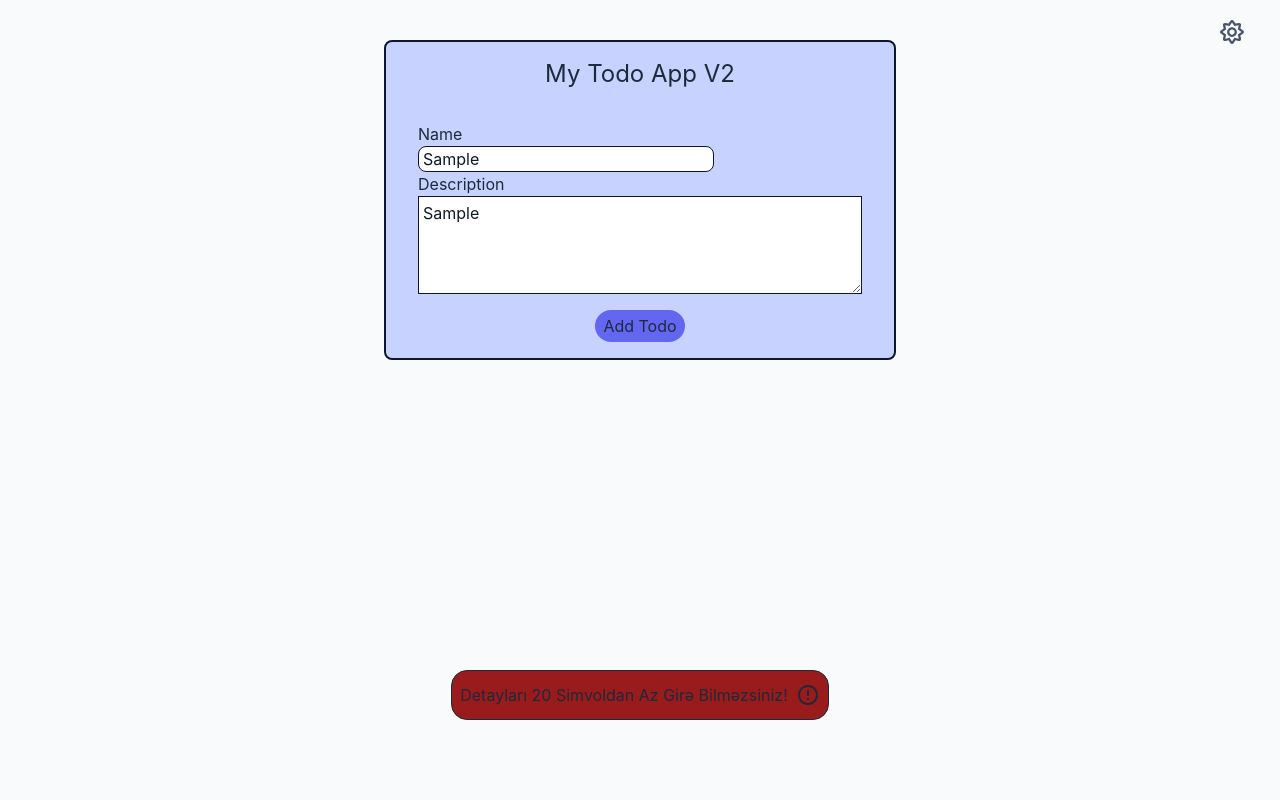
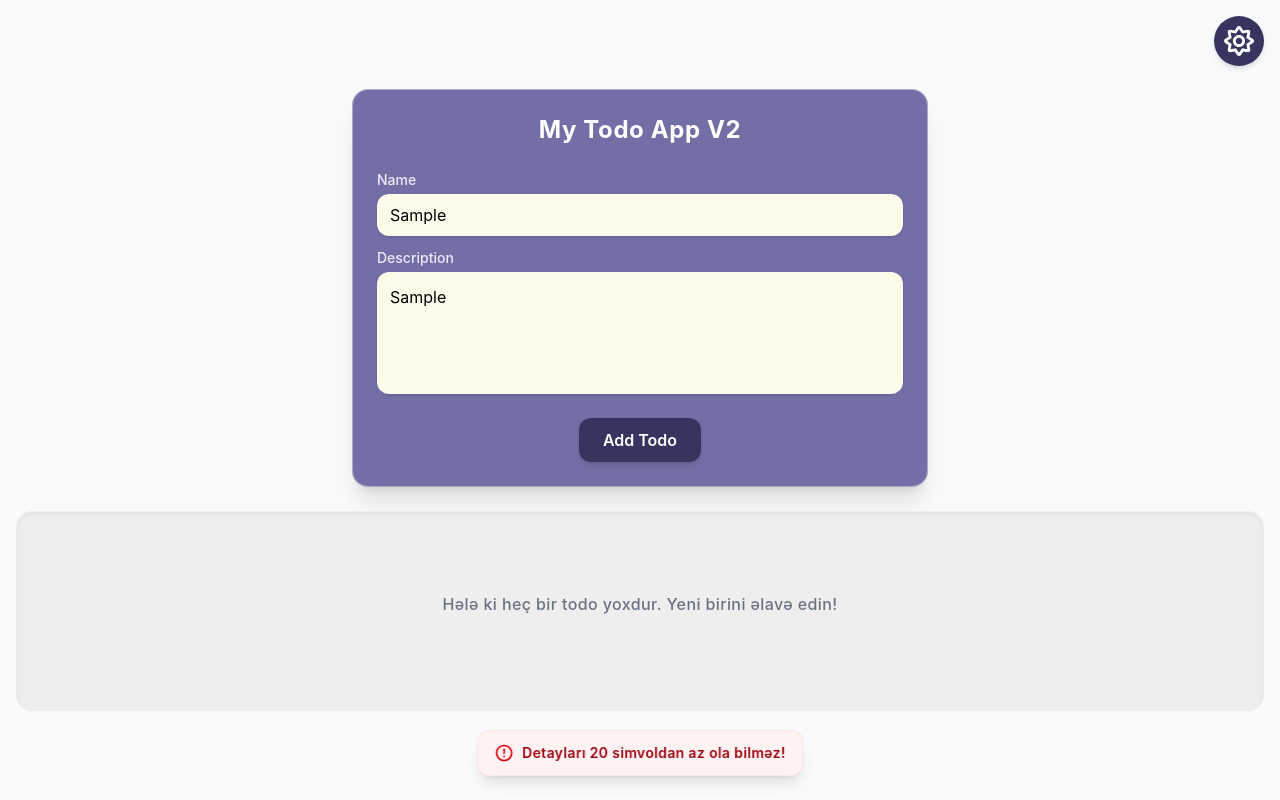
Before and after one commit to Appleex0/my-todo-app-v2, a React (Vite) app: page / in a window 1280 px wide. Both pictures are taken after typing "Sample", "Sample" into the empty fields and a click on the button "Add Todo". Built offline with nearby package versions, Linux system fonts and the light colour scheme.

Commit message:
Refactor Todo components for improved styling and functionality; update theme handling and enhance error templates

```diff
--- a/src/App.tsx
+++ b/src/App.tsx
@@ -1,12 +1,11 @@
 import TodoScreen from "./components/TodoScreen"
 
 function App() {
-
   return (
     <>
-    <div className="w-screen h-screen flex justify-center items-center  bg-[#FAFAFA]  dark:bg-[#2e0053] overflow-x-hidden">
-      <TodoScreen/>
-    </div>
+      <div className="min-h-screen w-full flex justify-center items-center bg-gray-50 dark:bg-gray-800 antialiased selection:bg-indigo-500 selection:text-white">
+        <TodoScreen/>
+      </div>
     </>
   )
 }
--- a/src/components/Error/ErrorTemplate.tsx
+++ b/src/components/Error/ErrorTemplate.tsx
@@ -1,10 +1,14 @@
 import { MdErrorOutline } from "react-icons/md";
 
-function ErrorTemplate({ details, detailsNumber, howMuch }: any) {
+function ErrorTemplate({ details, detailsNumber, howMuch }: {details:string, detailsNumber:string, howMuch:string}) {
   return (
-    <div className="flex justify-center items-center gap-2 fixed bottom-20 border px-2 py-3 rounded-2xl bg-red-800 text-amber-50 ">
-      {details} {detailsNumber} Simvoldan {howMuch} Girə Bilməzsiniz!
-      <MdErrorOutline className="text-2xl" />
+    <div className="fixed bottom-6 left-1/2 -translate-x-1/2 z-50 flex items-center justify-between gap-3 min-w-70 max-w-md border border-red-200/30 dark:border-red-900/50 px-4 py-3 rounded-xl bg-red-50 dark:bg-red-950/40 text-red-800 dark:text-red-200 shadow-lg backdrop-blur-sm transition-all duration-300 animate-slide-up">
+      <div className="flex items-center gap-2 text-sm font-semibold tracking-wide">
+        <MdErrorOutline className="text-xl shrink-0 text-red-600 dark:text-red-400" />
+        <span>
+          {details} {detailsNumber} simvoldan {howMuch.toLowerCase()} ola bilməz!
+        </span>
+      </div>
     </div>
   );
 }
--- a/src/components/TodoEditMode.tsx
+++ b/src/components/TodoEditMode.tsx
@@ -17,6 +17,7 @@ function TodoEditMode() {
   const [description, setDescription] = useState<string>(todo.description);
   const hasError = isMinInput || isMaxInput || isMinDesc || isMaxDesc;
   const dispatch = useDispatch();
+
   const cancel = () => {
     dispatch(editMode(false));
   };
@@ -30,11 +31,11 @@ function TodoEditMode() {
         description,
       }),
     );
-
     dispatch(editMode(false));
   };
+
   return (
-    <div className="flex absolute h-full w-full justify-center items-center backdrop-blur-sm ">
+    <div className="fixed inset-0 z-50 flex justify-center items-center backdrop-blur-md bg-slate-900/40 dark:bg-black/60 p-4 transition-all duration-300 animate-fade-in">
       {isMinInput && (
         <ErrorTemplate details={"Adı"} detailsNumber={"5"} howMuch={"Az"} />
       )}
@@ -55,45 +56,52 @@ function TodoEditMode() {
           howMuch={"Çox"}
         />
       )}
-      <div className=" border bg-green-300 w-2/7 h-1/3">
-        <div className="flex gap-3 p-4 h-9/10 w-full">
-          <div className="flex flex-col p-1 gap-10">
-            <label className="" htmlFor="Name">
+
+      <div className="bg-white dark:bg-slate-900 w-full max-w-md rounded-2xl shadow-2xl border border-slate-200/60 dark:border-slate-800 p-6 flex flex-col gap-5 transition-all transform scale-100">
+
+        <h2 className="text-xl font-bold text-slate-800 dark:text-slate-100 tracking-wide border-b border-slate-100 dark:border-slate-800 pb-2">
+          Todo Redaktə Et
+        </h2>
+
+        <div className="flex flex-col gap-4">
+
+          <div className="flex flex-col gap-1.5">
+            <label className="text-xs font-semibold tracking-wider uppercase text-slate-500 dark:text-slate-400" htmlFor="Name">
               Name
             </label>
-            <label className="" htmlFor="Description">
-              Description
-            </label>
-          </div>
-          <div className="flex flex-col p-1 gap-5 w-full h-full">
             <input
               maxLength={25}
+              id="Name"
+              type="text"
+              value={name}
+              className="w-full outline-none border border-slate-200 dark:border-slate-700 px-3 py-2 rounded-xl dark:focus:bg-slate-800 transition-all duration-200 bg-slate-50 dark:bg-slate-800 text-slate-800 dark:text-slate-100 focus:bg-white dark:focus:bg-slate-850 focus:border-indigo-500 dark:focus:border-amber-500 focus:ring-2 focus:ring-indigo-100 dark:focus:ring-amber-500/10"
               onChange={(e: React.ChangeEvent<HTMLInputElement>) => {
                 const value = e.target.value;
                 setName(value);
                 if (value.length < 5) {
                   setIsMaxInput(false);
                   setIsMinInput(true);
-                  console.log(value.length)
                 } else if (value.length >= 25) {
                   setIsMaxInput(true);
                   setIsMinInput(false);
-                } else if(value.length == 0){
-                  setIsMinInput(false);
-                  setIsMaxInput(false);
                 } else {
                   setIsMinInput(false);
                   setIsMaxInput(false);
-                  setName(e.target.value);
                 }
               }}
-              value={name}
-              className="outline-none border px-1 rounded-lg w-full transition-transform bg-amber-50 hover:scale-102"
-              id="Name"
-              type="text"
             />
+          </div>
+
+          <div className="flex flex-col gap-1.5">
+            <label className="text-xs font-semibold tracking-wider uppercase text-slate-500 dark:text-slate-400" htmlFor="Description">
+              Description
+            </label>
             <textarea
               maxLength={301}
+              id="Description"
+              rows={4}
+              value={description}
+              className="w-full outline-none border dark:focus:bg-slate-800 border-slate-200 dark:border-slate-700 p-3 rounded-xl transition-all duration-200 bg-slate-50 dark:bg-slate-800 text-slate-800 dark:text-slate-100 focus:bg-white dark:focus:bg-slate-850 focus:border-indigo-500 dark:focus:border-amber-500 focus:ring-2 focus:ring-indigo-100 dark:focus:ring-amber-500/10 resize-none"
               onChange={(e: React.ChangeEvent<HTMLTextAreaElement>) => {
                 const value = e.target.value;
                 setDescription(value);
@@ -103,41 +111,38 @@ function TodoEditMode() {
                 } else if (value.length >= 301) {
                   setIsMaxDesc(true);
                   setIsMinDesc(false);
-                } else if(value.length == 0){
-                  setIsMinDesc(false);
-                  setIsMaxDesc(false);
                 } else {
                   setIsMinDesc(false);
                   setIsMaxDesc(false);
-                  setDescription(e.target.value);
                 }
               }}
-              value={description}
-              id="Description"
-              className="w-full h-full outline-none border p-1transition-transform bg-amber-50 hover:scale-102 resize-none"
             ></textarea>
           </div>
         </div>
-        <div className="flex justify-end gap-5 pr-2">
-          <div
-            onClick={() => {
-              save();
-            }}
-            className={
+
+        <div className="flex justify-end items-center gap-3 mt-2 pt-3 border-t border-slate-100 dark:border-slate-800">
+          <button
+            onClick={cancel}
+            type="button"
+            className="px-4 py-2 rounded-xl text-sm font-semibold text-slate-600 hover:text-slate-800 dark:text-slate-400 dark:hover:text-slate-200 hover:bg-slate-100 dark:hover:bg-slate-800 transition-all duration-150 cursor-pointer"
+          >
+            Cancel
+          </button>
+
+          <button
+            onClick={save}
+            disabled={hasError}
+            type="button"
+            className={`px-5 py-2 rounded-xl text-sm font-bold shadow-sm transition-all duration-200 ${
               hasError
-                ? "text-xl font-black text-blue-400 cursor-no-drop "
-                : "text-xl font-black text-blue-600 cursor-pointer hover:text-blue-400"
-            }
+                ? "bg-indigo-300 dark:bg-slate-800 text-indigo-100 dark:text-slate-600 cursor-not-allowed shadow-none"
+                : "bg-indigo-600 hover:bg-indigo-700 dark:bg-amber-500 dark:hover:bg-amber-600 text-white dark:text-slate-950 active:scale-97 cursor-pointer"
+            }`}
           >
             Save
-          </div>
-          <div
-            onClick={cancel}
-            className="text-xl font-bold text-red-700 cursor-pointer hover:text-red-400"
-          >
-            Cancel
-          </div>
+          </button>
         </div>
+
       </div>
     </div>
   );
--- a/src/components/TodoList.tsx
+++ b/src/components/TodoList.tsx
@@ -2,20 +2,27 @@ import type { RootState } from "../features/store";
 import type { TodoType } from '../features/Types/todoType'
 import Todo from './Todo'
 import { useSelector } from "react-redux"
+
 function TodoList() {
     const todos = useSelector((state: RootState) => state.todo.list)
 
     return (
-        <div className='w-full overflow-x-hidden overflow-y-auto px-15 py-8 '>
-            <div className="grid grid-cols-1 sm:grid-cols-2 md:grid-cols-2 lg:grid-cols-3 xl:grid-cols-4 gap-4">
-                {
-                    todos && todos.map((todo: TodoType)=>{
+        <div className="w-full max-w-7xl mx-auto rounded-2xl px-4 py-8 bg-[#EEEEEE] dark:bg-slate-900/40 border border-transparent dark:border-slate-800/50 shadow-inner min-h-50 transition-all duration-300">
+            {todos && todos.length > 0 ? (
+                <div className="grid grid-cols-1 sm:grid-cols-2 md:grid-cols-2 lg:grid-cols-3 xl:grid-cols-4 gap-6 auto-rows-max">
+                    {todos.map((todo: TodoType) => {
                         return (
                             <Todo key={todo.id} todo={todo}/>
                         )
-                    })
-                }
-            </div>
+                    })}
+                </div>
+            ) : (
+                <div className="flex flex-col items-center justify-center py-12 text-center">
+                    <p className="text-gray-500 dark:text-slate-400 font-medium tracking-wide">
+                        Hələ ki heç bir todo yoxdur. Yeni birini əlavə edin!
+                    </p>
+                </div>
+            )}
         </div>
     )
 }
--- a/src/components/TodoScreen.tsx
+++ b/src/components/TodoScreen.tsx
@@ -6,9 +6,9 @@ import { useSelector } from "react-redux";
 import type { RootState } from "../features/store";
 import TodoEditMode from "./TodoEditMode";
 import ErrorTemplate from "./Error/ErrorTemplate";
-import { MdModeNight } from "react-icons/md";
+import { changeTheme } from "../features/additionSlice";
+import { MdDarkMode } from "react-icons/md";
 import { FaRegSun } from "react-icons/fa";
-import { changeTheme } from "../features/additionSlice";
 
 function TodoScreen() {
   const [isMinInput, setIsMinInput] = useState<boolean>(false);
@@ -22,13 +22,15 @@ function TodoScreen() {
     (state: RootState) => state.addition.isEditMode,
   );
 
-  const isDark = useSelector((state: RootState) => state.addition.isDark)
-  const change = () => {
-    dispatch(changeTheme())
-    console.log(isDark)
-  }
   const addTodo = () => {
-    if (isMinInput || isMaxInput || isMinDesc || isMaxDesc || name.length === 0 || description.length === 0) {
+    if (
+      isMinInput ||
+      isMaxInput ||
+      isMinDesc ||
+      isMaxDesc ||
+      name.length === 0 ||
+      description.length === 0
+    ) {
       return;
     }
     return (
@@ -43,20 +45,17 @@ function TodoScreen() {
       setDescription("")
     );
   };
+
+  const isDark = useSelector((state: RootState) => state.addition.isDark);
+
+  const toggleTheme = () => {
+    dispatch(changeTheme());
+  };
+
+
+
   return (
-    <div className="flex justify-center items-center flex-col w-full h-full relative">
-      <div onClick={() => {
-        change()
-      }} className="absolute  top-13 right-20 xl:right-15 lg:top-5 lg:right-15 md:top-5 md:right-15  text-2xl text-gray-700 hover:scale-120 transition-all cursor-pointer duration-500">
-        <MdModeNight
-          className={`absolute transition-all duration-500 transform ${isDark ? "opacity-100 rotate-0 scale-100" : "opacity-0 -rotate-90 scale-0"
-            }`}
-        />
-        <FaRegSun
-          className={`absolute transition-all duration-500 transform ${!isDark ? "opacity-100 rotate-0 scale-100" : "opacity-0 rotate-90 scale-0"
-            }`}
-        />
-      </div>
+    <div className="flex justify-center items-center flex-col w-full min-h-screen relative p-4 bg-gray-50 dark:bg-gray-950 transition-colors duration-300">
       {isMinInput && (
         <ErrorTemplate details={"Adı"} detailsNumber={"5"} howMuch={"Az"} />
       )}
@@ -78,11 +77,31 @@ function TodoScreen() {
         />
       )}
       {isEditMode && <TodoEditMode />}
-      <div className="flex flex-col justify-center items-center gap-8 border-2 px-8 py-4 h-3/7 w-4/5 bg-[#716FA5] sm:h-2/5 lg:h-2/5 lg:w-1/2 md:w-1/2 xl:w-2/5 rounded-lg">
-        <h1 className="text-2xl text-[#FAFAFA]">My Todo App V2</h1>
-        <div className="flex flex-col justify-center items-center w-full h-full gap-4">
-          <div className="flex flex-col w-full h-full">
-            <label className="text-[#FAFAFA]" htmlFor="Name">Name</label>
+
+      <div className="absolute top-4 right-4">
+        <button
+          onClick={toggleTheme}
+          aria-label="Toggle Theme"
+          className="rounded-full p-2.5 cursor-pointer bg-[#37355F] hover:bg-[#2A284A] dark:bg-amber-500 dark:hover:bg-amber-600 transition-all duration-200 shadow-md flex items-center justify-center text-white"
+        >
+          {isDark ? <MdDarkMode size={30} /> : <FaRegSun size={30} />}
+        </button>
+      </div>
+
+      <div className="flex flex-col justify-center items-center gap-6 border border-slate-200/50 dark:border-slate-800/50 px-6 py-6 w-full max-w-xl bg-[#716FA5] dark:bg-slate-900 rounded-2xl shadow-xl transition-all duration-300">
+        <h1 className="text-2xl font-bold tracking-wide text-white dark:text-amber-400">
+          My Todo App V2
+        </h1>
+
+        <div className="flex flex-col justify-center items-center w-full gap-4">
+          <div className="flex flex-col w-full gap-3">
+            <div className="flex flex-col gap-1">
+              <label
+                className="text-sm font-medium text-purple-100 dark:text-slate-300"
+                htmlFor="Name"
+              >
+                Name
+              </label>
               <input
                 value={name}
                 onChange={(e: React.ChangeEvent<HTMLInputElement>) => {
@@ -91,32 +110,36 @@ function TodoScreen() {
                   if (value.length < 5 && value.length > 0) {
                     setIsMaxInput(false);
                     setIsMinInput(true);
-                  console.log(value.length)
                   } else if (value.length >= 25) {
                     setIsMaxInput(true);
                     setIsMinInput(false);
-                } else if (value.length == 0) {
-                  setIsMinInput(false);
-                  setIsMaxInput(false);
                   } else {
                     setIsMinInput(false);
                     setIsMaxInput(false);
-                  setName(e.target.value);
                   }
                 }}
                 minLength={5}
                 maxLength={25}
                 id="Name"
-              className="outline-none border px-1 rounded-lg w-2/3 transition-transform  bg-amber-50 hover:scale-102"
+                className="w-full outline-none border border-transparent px-3 py-2 rounded-xl transition-all duration-200 bg-amber-50 focus:bg-white dark:bg-slate-800 dark:text-white dark:focus:bg-slate-800 focus:ring-2 focus:ring-purple-400 dark:focus:ring-amber-500 shadow-sm"
                 type="text"
               />
-            <label className="text-[#FAFAFA]" htmlFor="Description">Description</label>
+            </div>
+
+            <div className="flex flex-col gap-1">
+              <label
+                className="text-sm font-medium text-purple-100 dark:text-slate-300"
+                htmlFor="Description"
+              >
+                Description
+              </label>
               <textarea
                 value={description}
                 maxLength={301}
                 minLength={20}
-              className=" outline-none border p-1 h-full transition-transform bg-amber-50 hover:scale-102"
                 id="Description"
+                rows={4}
+                className="w-full outline-none border border-transparent p-3 rounded-xl transition-all duration-200 bg-amber-50 focus:bg-white dark:bg-slate-800 dark:text-white dark:focus:bg-slate-800 focus:ring-2 focus:ring-purple-400 dark:focus:ring-amber-500 shadow-sm resize-none"
                 onChange={(e: React.ChangeEvent<HTMLTextAreaElement>) => {
                   const value = e.target.value;
                   setDescription(value);
@@ -126,27 +149,25 @@ function TodoScreen() {
                   } else if (value.length >= 301) {
                     setIsMaxDesc(true);
                     setIsMinDesc(false);
-                } else if (value.length == 0) {
-                  setIsMinDesc(false);
-                  setIsMaxDesc(false);
                   } else {
                     setIsMinDesc(false);
                     setIsMaxDesc(false);
-                  setDescription(e.target.value);
                   }
                 }}
               />
             </div>
+          </div>
 
           <button
             onClick={addTodo}
-            className="border rounded-2xl px-2 py-1 cursor-pointer bg-[#37355F] transition-colors text-amber-50 border-none hover:bg-[#2A284A]"
+            className="w-full mt-2 sm:w-auto border-none rounded-xl px-6 py-2.5 font-semibold cursor-pointer bg-[#37355F] hover:bg-[#2A284A] dark:bg-amber-500 dark:hover:bg-amber-600 dark:text-slate-950 text-white transition-all duration-200 shadow-md active:scale-98"
           >
             Add Todo
           </button>
         </div>
       </div>
-      <div className="h-1/2 w-full ">
+
+      <div className="w-full mt-6">
         <TodoList />
       </div>
     </div>
--- a/src/index.css
+++ b/src/index.css
@@ -1,127 +1,3 @@
 @import "tailwindcss";
 
-@theme {
-    --variant-dark: .dark &;
-}
-
-@layer base {
-  :root {
-    --bg: #f8fafc;
-    --surface: #eef2ff;
-    --panel: #c7d2fe;
-    --panel-strong: #8b5cf6;
-    --text: #0f172a;
-    --text-muted: #475569;
-    --text-on-panel: #1e293b;
-    --accent: #6366f1;
-    --accent-strong: #4338ca;
-    --hover-accent: #4f46e5;
-    --input-bg: #ffffff;
-    --danger: #dc2626;
-    --danger-strong: #991b1b;
-    --success: #16a34a;
-  }
-
-  .dark {
-    --bg: #0b1220;
-    --surface: #111827;
-    --panel: #4338ca;
-    --panel-strong: #23258f;
-    --text: #e2e8f0;
-    --text-muted: #94a3b8;
-    --text-on-panel: #f8fafc;
-    --accent: #8b5cf6;
-    --accent-strong: #7c3aed;
-    --hover-accent: #5b21b6;
-    --input-bg: #1e293b;
-    --danger: #f87171;
-    --danger-strong: #b91c1c;
-    --success: #4ade80;
-  }
-
-  html, body {
-    background-color: var(--bg);
-    color: var(--text);
-  }
-
-  *, ::after, ::before {
-    transition-property: background-color, border-color, color, fill, stroke;
-    transition-timing-function: cubic-bezier(0.4, 0, 0.2, 1);
-    transition-duration: 500ms;
-  }
-
-  [class~="bg-[#FAFAFA]"] {
-    background-color: var(--bg) !important;
-  }
-
-  .dark [class~="bg-[#2e0053]"] {
-    background-color: var(--bg) !important;
-  }
-
-  [class~="bg-[#716FA5]"] {
-    background-color: var(--panel) !important;
-  }
-
-  [class~="dark:bg-[#716FA5]"] {
-    background-color: var(--surface) !important;
-    border-color: rgba(148, 163, 184, 0.65) !important;
-  }
-
-  .dark [class~="dark:bg-[#716FA5]"] {
-    background-color: var(--panel-strong) !important;
-    border-color: rgba(139, 92, 246, 0.75) !important;
-  }
-
-  [class~="text-[#FAFAFA]"] {
-    color: var(--text-on-panel) !important;
-  }
-
-  [class~="text-[#090911]"] {
-    color: var(--text) !important;
-  }
-
-  [class~="bg-[#37355F]"] {
-    background-color: var(--accent) !important;
-  }
-
-  [class~="hover:bg-[#2A284A]"]:hover {
-    background-color: var(--hover-accent) !important;
-  }
-
-  [class~="bg-green-300"] {
-    background-color: var(--panel) !important;
-  }
-
-  [class~="bg-amber-50"] {
-    background-color: var(--input-bg) !important;
-  }
-
-  .dark [class~="bg-amber-50"] {
-    background-color: var(--surface) !important;
-  }
-
-  .text-red-500,
-  .text-red-700,
-  .hover\:text-red-400:hover {
-    color: var(--danger) !important;
-  }
-
-  .text-cyan-600,
-  .text-blue-400,
-  .text-blue-600,
-  .hover\:text-blue-400:hover {
-    color: var(--accent) !important;
-  }
-
-  .text-gray-700 {
-    color: var(--text-muted) !important;
-  }
-
-  .bg-red-800 {
-    background-color: var(--danger-strong) !important;
-  }
-
-  .text-amber-50 {
-    color: var(--text-on-panel) !important;
-  }
-}
+@custom-variant dark (&:where(.dark, .dark *));
```
Also changed, not shown: src/components/Todo.tsx (+24 -12 lines), src/features/Types/todoType.tsx (+4 -4 lines), src/features/additionSlice.tsx (+14 -22 lines), 1 other file (tests, documents, lock files or other folders). Lines whose indentation alone changed are shown as unchanged.
